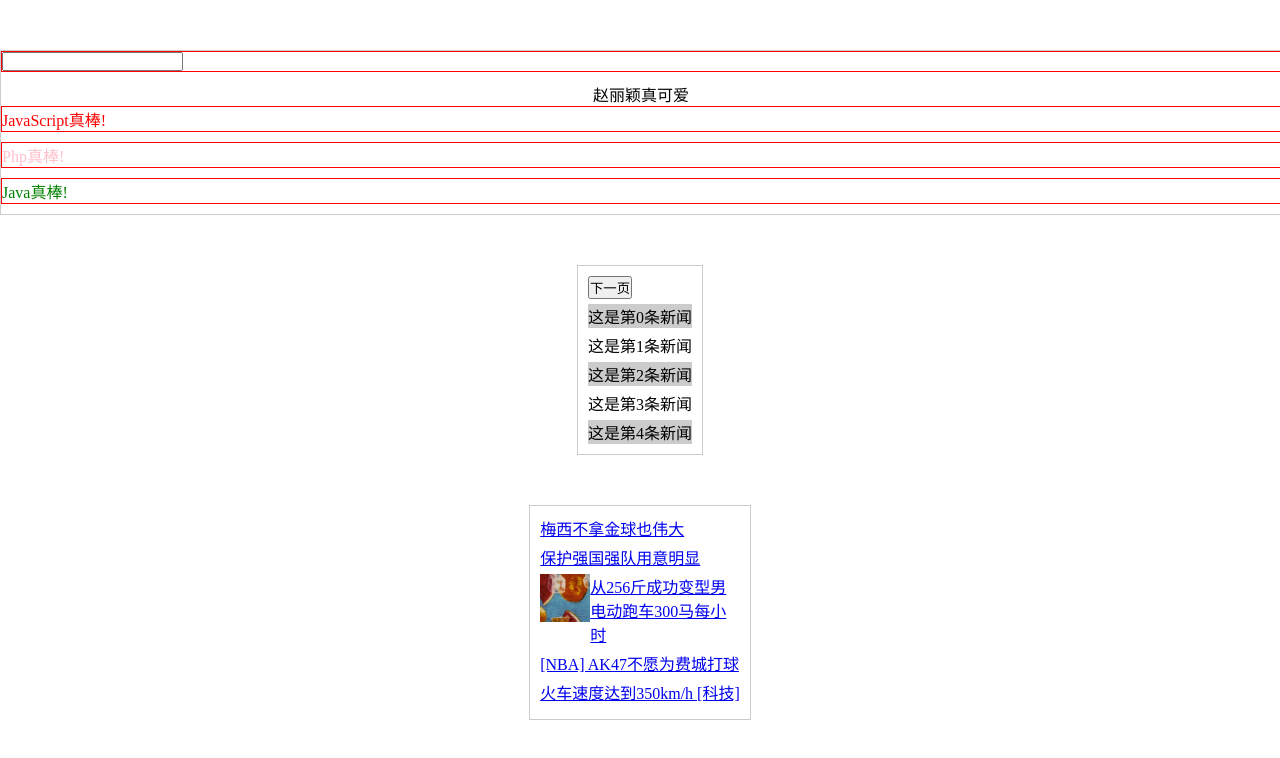
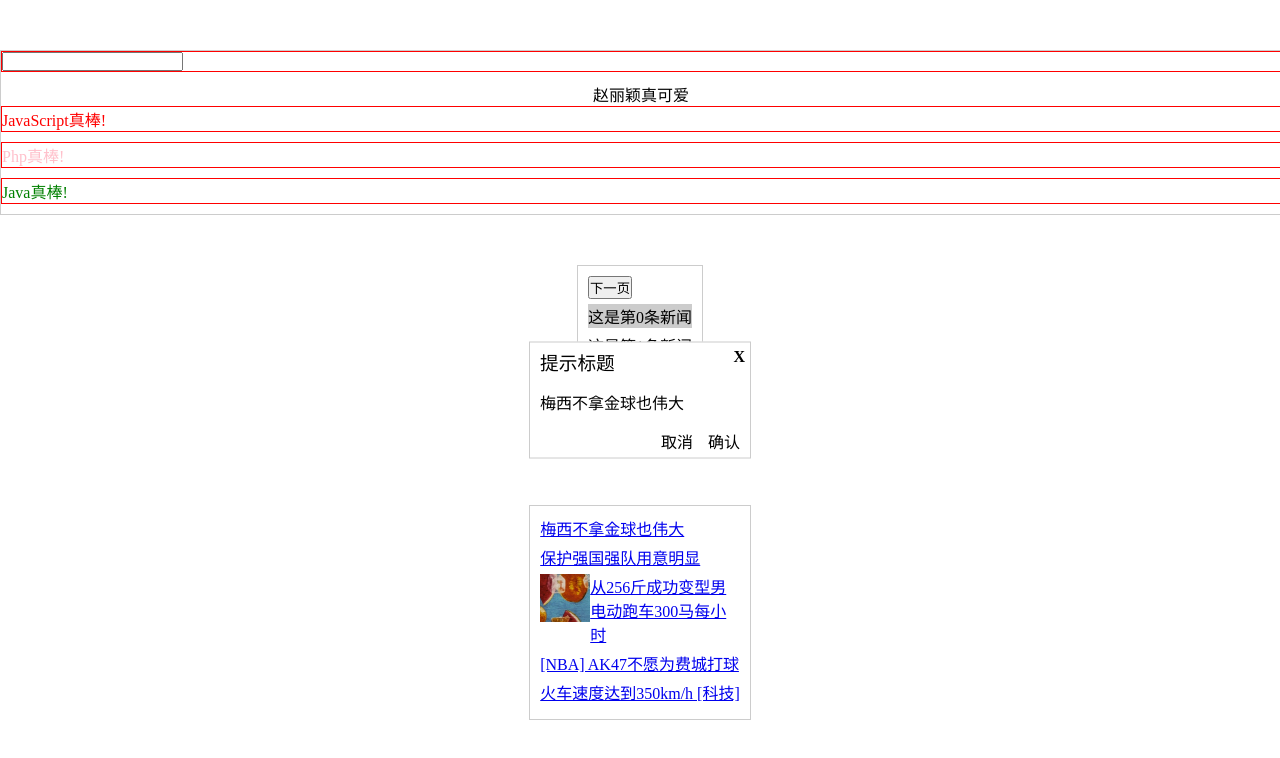
Before and after one commit to lxw-peter/JavaScript-Design-Patterns, a website: page index.html in a window 1280 px wide. Drawn offline with Linux system fonts and the light colour scheme.

Commit message:
模板方法示例-提示框

```diff
--- /dev/null
+++ b/16-模板方法模式/1.提示框归一化.js
@@ -0,0 +1,103 @@
+function createEle (ele) {
+  return document.createElement(ele)
+}
+var Alert = function (data) {
+  if (!data) return
+  this.content = data.content
+  this.panel = createEle('div')
+  this.contentNode = createEle('p')
+  this.confirmBtn = createEle('span')
+  this.closeBtn = createEle('b')
+  this.panel.className = 'alert'
+  this.closeBtn.className = 'a-close'
+  this.contentNode.className = 'content'
+  this.confirmBtn.className = 'confirm'
+  this.closeBtn.innerHTML = 'X'
+  this.confirmBtn.innerHTML = data.confirm || '确认'
+  this.contentNode.innerHTML = this.content
+  this.success = data.success || function () {}
+  this.fail = data.fail || function () {}
+}
+
+Alert.prototype = {
+  init: function () {
+    this.panel.appendChild(this.closeBtn)
+    this.panel.appendChild(this.contentNode)
+    this.panel.appendChild(this.confirmBtn)
+    document.body.appendChild(this.panel)
+    this.bindEvent()
+    this.show()
+  },
+  bindEvent: function () {
+    var _this = this
+    this.closeBtn.onclick = function () {
+      _this.fail()
+      _this.hide()
+    }
+    this.confirmBtn.onclick = function () {
+      _this.success()
+      _this.hide()
+    }
+  },
+  hide: function () {
+    this.panel.style.display = 'none'
+  },
+  show: function () {
+    this.panel.style.display = 'block'
+  }
+}
+
+// 右侧按钮提示框
+var RightAlert = function (data) {
+  Alert.call(this, data)
+  this.confirmBtn.className = this.confirmBtn.className + 'right'
+}
+RightAlert.prototype = new Alert()
+
+// 标题提示框
+var TitleAlert = function (data) {
+  Alert.call(this, data)
+  this.title = data.title
+  this.titleNode = createEle('h3')
+  this.titleNode.className = 'title'
+  this.titleNode.innerHTML = this.title
+}
+// 继承基本提示框方法
+TitleAlert.prototype = new Alert()
+TitleAlert.prototype.init = function () {
+  this.panel.insertBefore(this.titleNode, this.panel.firstChild)
+  Alert.prototype.init.call(this)
+}
+
+// 带有取消按钮的弹出框
+var CancelAlert = function (data) {
+  TitleAlert.call(this, data)
+  this.cancel = data.cancel
+  this.cancelBtn = createEle('span')
+  this.cancelBtn.className = 'cancel'
+  this.cancelBtn.innerHTML = this.cancel || '取消'
+}
+CancelAlert.prototype = new Alert()
+CancelAlert.prototype.init = function () {
+  TitleAlert.prototype.init.call(this)
+  this.panel.appendChild(this.cancelBtn)
+}
+CancelAlert.prototype.bindEvent = function () {
+  var _this = this
+  TitleAlert.prototype.bindEvent.call(_this)
+  this.cancelBtn.onclick = function () {
+    _this.fail()
+    _this.hide()
+  }
+}
+
+new CancelAlert({
+  title: '提示标题',
+  content: '梅西不拿金球也伟大',
+  success: function () {
+    console.log('ok')
+  },
+  fail: function () {
+    console.log('cancel')
+  }
+}).init()
--- a/index.html
+++ b/index.html
@@ -65,7 +65,40 @@
     .small img {
       width: 50px;
     }
-
+    .alert {
+      border: 1px solid #ccc;
+      padding: 5px 10px;
+      position: absolute;
+      min-width: 200px;
+      width: fit-content;
+      top: 50%;
+      left: 50%;
+      transform: translate(-50%, -50%);
+      z-index: 1000000;
+      background-color: #fff;
+    }
+    .alert .title {
+      display: inline-block;
+      font-weight: 500;
+      margin-bottom: 15px;
+    }
+    .alert .a-close {
+      position: absolute;
+      right: 5px;
+      top: 5px;
+      cursor: pointer;
+    }
+    .alert .content {
+      margin-bottom: 15px;
+    }
+    .alert .cancel,
+    .alert .confirm {
+      cursor: pointer;
+      float: right;
+    }
+    .alert .cancel {
+      margin-right: 15px;
+    }
   </style>
 </head>
 <body>
@@ -88,5 +121,6 @@
   <script src="./8-单例模式/2-函数命名空间.js"></script>
   <!-- <script src="./15-享元模式/1.新闻翻页功能.js"></script> -->
   <script src="./15-享元模式/2.享元对象.js"></script>
+  <script src="./16-模板方法模式/1.提示框归一化.js"></script>
 </body>
 </html>
```
